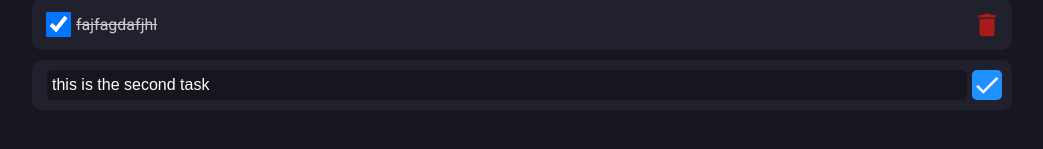
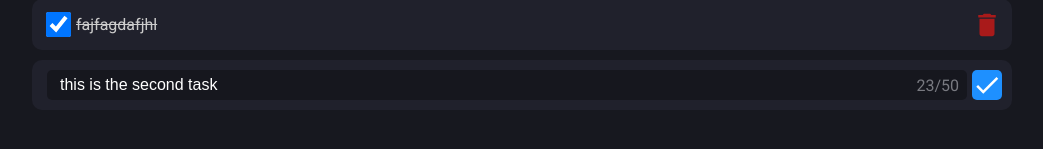
Before and after one commit to xistoeugenio/mini-typescript-projects, a React (Create React App) app: page / in a window 1280 px wide. Both pictures are taken after a click on the icon 1055 px from the left and 240 px from the top of the page. Shown: the part 155-304 px from the top of the page, without its empty margins (118-1161 px from the left). Built offline with nearby package versions, Linux system fonts and the light colour scheme.

Commit message:
created deleteTask on App file.

```diff
--- a/src/App.tsx
+++ b/src/App.tsx
@@ -20,21 +20,26 @@ const App = () => {
     setList(newList)
   }
 
+  const handleDeleteTask = (taskName: string) => {
+    const newList = list.filter(data => data.name !== taskName);
+    setList(newList)
+  }
+
 
   const handleTaskChange = (id: number, done: boolean) => {
     let newList = [...list];
-    for(let i in newList) {
-      if(newList[i].id === id) {
+    for (let i in newList) {
+      if (newList[i].id === id) {
         newList[i].done = done;
       }
     }
     setList(newList);
   }
 
-  const  editTask= (id: number, name: string) => {
+  const editTask = (id: number, name: string) => {
     let newList = [...list];
-    for(let i in newList) {
-      if(newList[i].id === id) {
+    for (let i in newList) {
+      if (newList[i].id === id) {
         newList[i].name = name;
       }
     }
@@ -47,7 +52,13 @@ const App = () => {
         <C.Header>To do list</C.Header>
         <AddArea onEnter={handleAddTask} />
         {list.map((item, index) => (
-          <ListItem key={index} item={item} onChange={handleTaskChange} editTask={editTask}/>
+          <ListItem
+            key={index}
+            item={item}
+            onChange={handleTaskChange}
+            editTask={editTask}
+            deleteTask ={handleDeleteTask}
+            />
         ))}
       </C.Area>
     </C.Container>
--- a/src/components/listItem/ListItem.tsx
+++ b/src/components/listItem/ListItem.tsx
@@ -7,13 +7,14 @@ type Props = {
     item: Item,
     onChange: (id: number, done: boolean) => void,
     editTask: (id: number, name: string) => void,
+    deleteTask: (taskName: string) => void,
 }
 
-const ListItem = ({ item, onChange, editTask }: Props) => {
+const ListItem = ({ item, onChange, editTask, deleteTask }: Props) => {
     const [openEdit, setOpenEdit] = useState(false)
     const [taskName, setTaskName] = useState(item.name)
 
-    const handleTaskName =()=>{
+    const handleTaskName = () => {
         setOpenEdit(false)
         editTask(item.id, taskName)
     }
@@ -22,12 +23,16 @@ const ListItem = ({ item, onChange, editTask }: Props) => {
         <C.Container done={item.done}>
             {openEdit ?
                 <>
-                    <input
-                    value={taskName}
-                    className="editInput"
-                    onChange={e=>setTaskName(e.target.value)}
-                    />
-                    <Check className="checkIcon" onClick={handleTaskName}/>
+                    <div className="editContainer">
+                        <input
+                            maxLength={50}
+                            value={taskName}
+                            className="editInput"
+                            onChange={e => setTaskName(e.target.value)}
+                        />
+                        <span>{taskName.length + `/50`}</span>
+                    </div>
+                    <Check className="checkIcon" onClick={handleTaskName} />
                 </>
                 :
                 <>
@@ -43,7 +48,7 @@ const ListItem = ({ item, onChange, editTask }: Props) => {
                             !item.done &&
                             <Edit className="icon edit" onClick={() => { setOpenEdit(true) }} />
                         }
-                        <Delete className="icon delete" />
+                        <Delete className="icon delete" onClick={() => { deleteTask(item.name) }} />
                     </C.rightContainer>
                 </>
             }
--- a/src/components/listItem/styles.ts
+++ b/src/components/listItem/styles.ts
@@ -13,19 +13,30 @@ export const Container = styled.div(({ done }: containerProps) => (
     margin-bottom: 10px;
     align-items: center;
 
-    .editInput{
+    .editContainer{
+        flex: 1;
+        background: #00000050;
         box-sizing: border-box;
-        background: #00000050;
         height: 30px;
         margin: 0 5px;
-        padding: 0 5px;
+        padding: 0 8px;
         border-radius: 5px;
-        border: 0px;
-        color: white;
-        font-size: 16px;
-        outline: none;
-        flex: 1;
+        display: flex;
+        align-items: center;
+
+        .editInput{
+            box-sizing: border-box;
+            background: transparent;
+            padding: 0 5px;
+            border: 0px;
+            font-size: 16px;
+            color: white;
+            outline: none;
+            flex: 1;
+        }
     }
+
+
 
     .radio{
         width: 25px;
```
